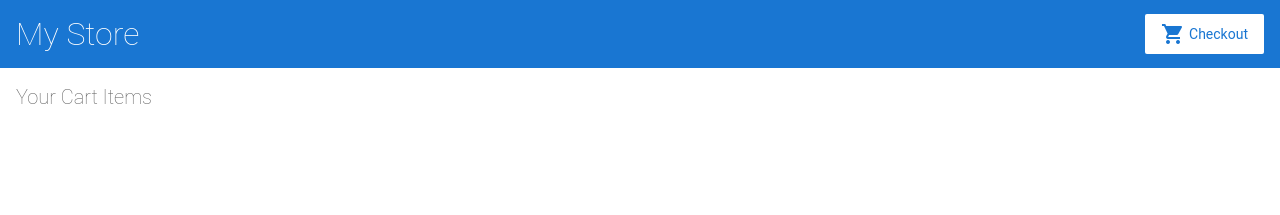
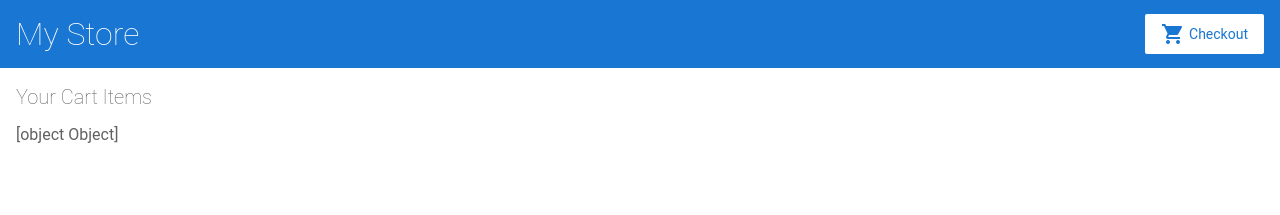
Before and after one commit to qazisohail101/github-edwsah-iv1uws, an Angular app: page /cart in a window 1280 px wide. Shown: the top 215 px of the page. Built offline with nearby package versions, Linux system fonts and the light colour scheme.

Commit message:
1 file modified

```diff
--- a/src/app/cart/cart.component.html
+++ b/src/app/cart/cart.component.html
@@ -1,3 +1,5 @@
 <h2> Your Cart Items </h2>
 <div *ngFor="let item of cartItems">
   {{item.name}}
+</div>
+<span> {{cartService.getShippingPrices()}}
```
